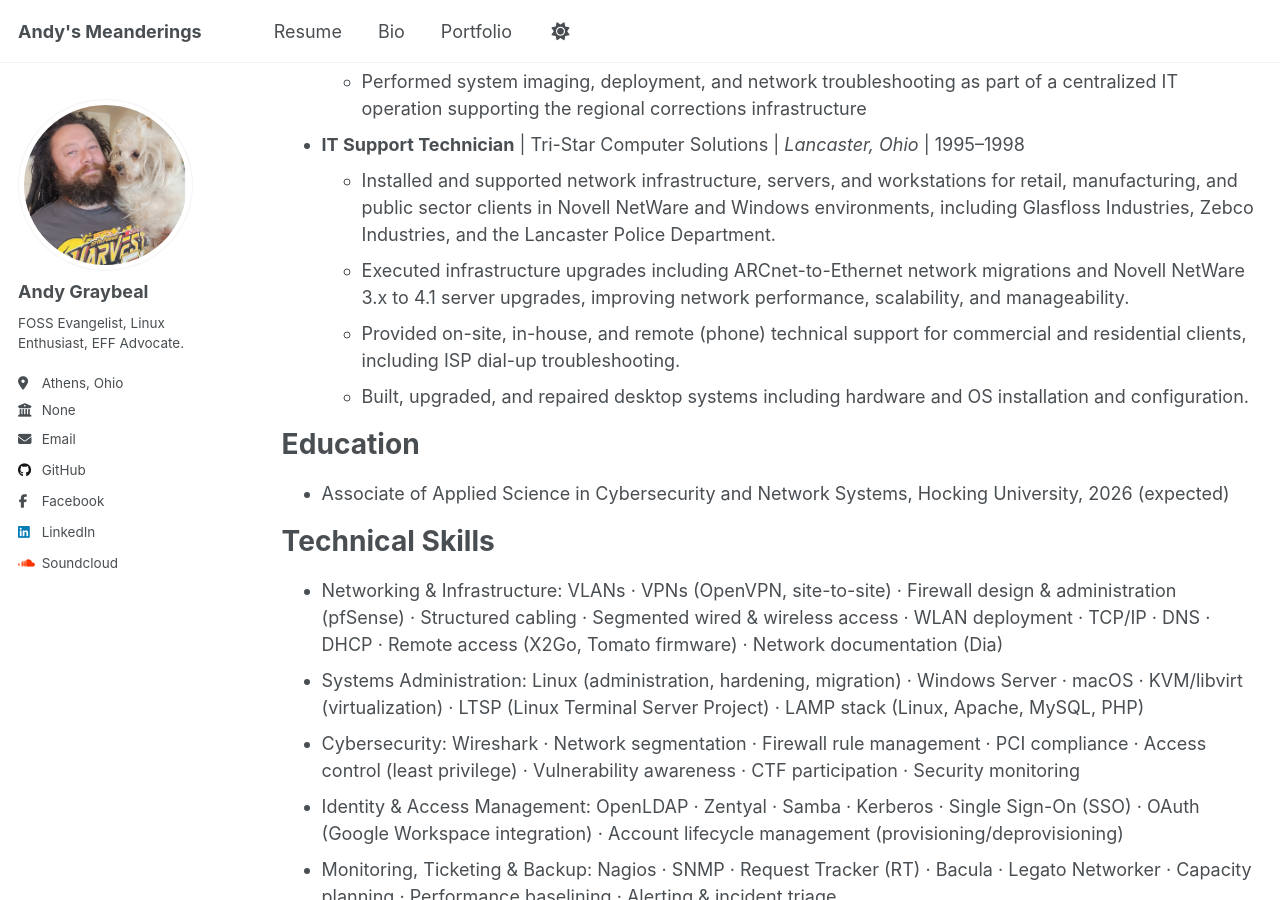
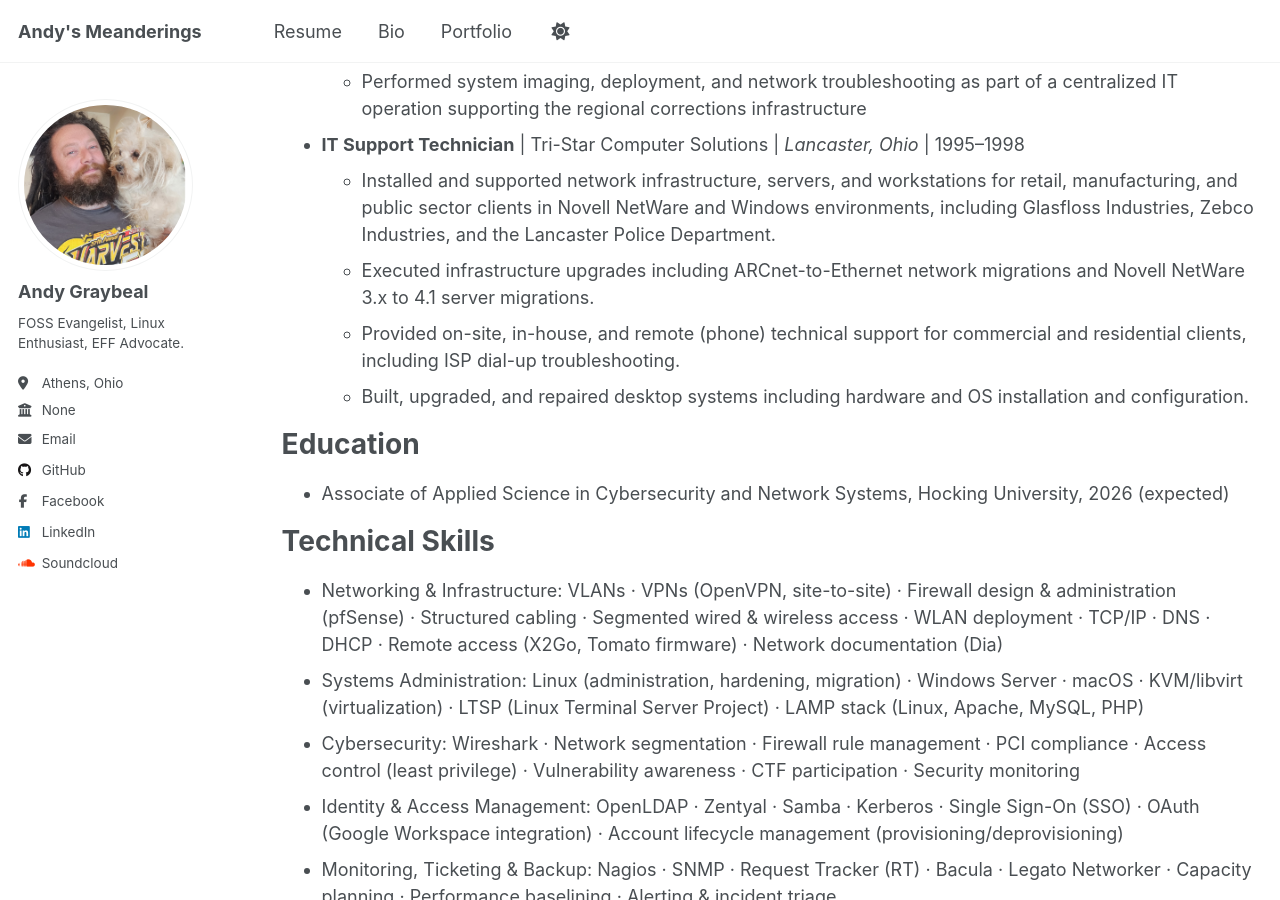
Before and after one commit to andy-graybeal/andy-graybeal.github.io, a Jekyll site: the page built from _pages/resume.md, in a window 1280 px wide and 900 px high, scrolled down 1619 px. Built offline with Jekyll 4.4.1, drawn with Linux system fonts in a browser that asks for light colours; a script that is not in the unit is left out.

Commit message:
Clarify infrastructure upgrade details in resume
Removed specific mention of server upgrades to improve clarity.

```diff
--- a/_pages/resume.md
+++ b/_pages/resume.md
@@ -47,7 +47,7 @@ Work experience
 
 * **IT Support Technician** \| Tri-Star Computer Solutions \| *Lancaster, Ohio* \| 1995–1998
   * Installed and supported network infrastructure, servers, and workstations for retail, manufacturing, and public sector clients in Novell NetWare and Windows environments, including Glasfloss Industries, Zebco Industries, and the Lancaster Police Department.
-  * Executed infrastructure upgrades including ARCnet-to-Ethernet network migrations and Novell NetWare 3.x to 4.1 server upgrades, improving network performance, scalability, and manageability.
+  * Executed infrastructure upgrades including ARCnet-to-Ethernet network migrations and Novell NetWare 3.x to 4.1 server migrations.
   * Provided on-site, in-house, and remote (phone) technical support for commercial and residential clients, including ISP dial-up troubleshooting.
   * Built, upgraded, and repaired desktop systems including hardware and OS installation and configuration.
 
```
